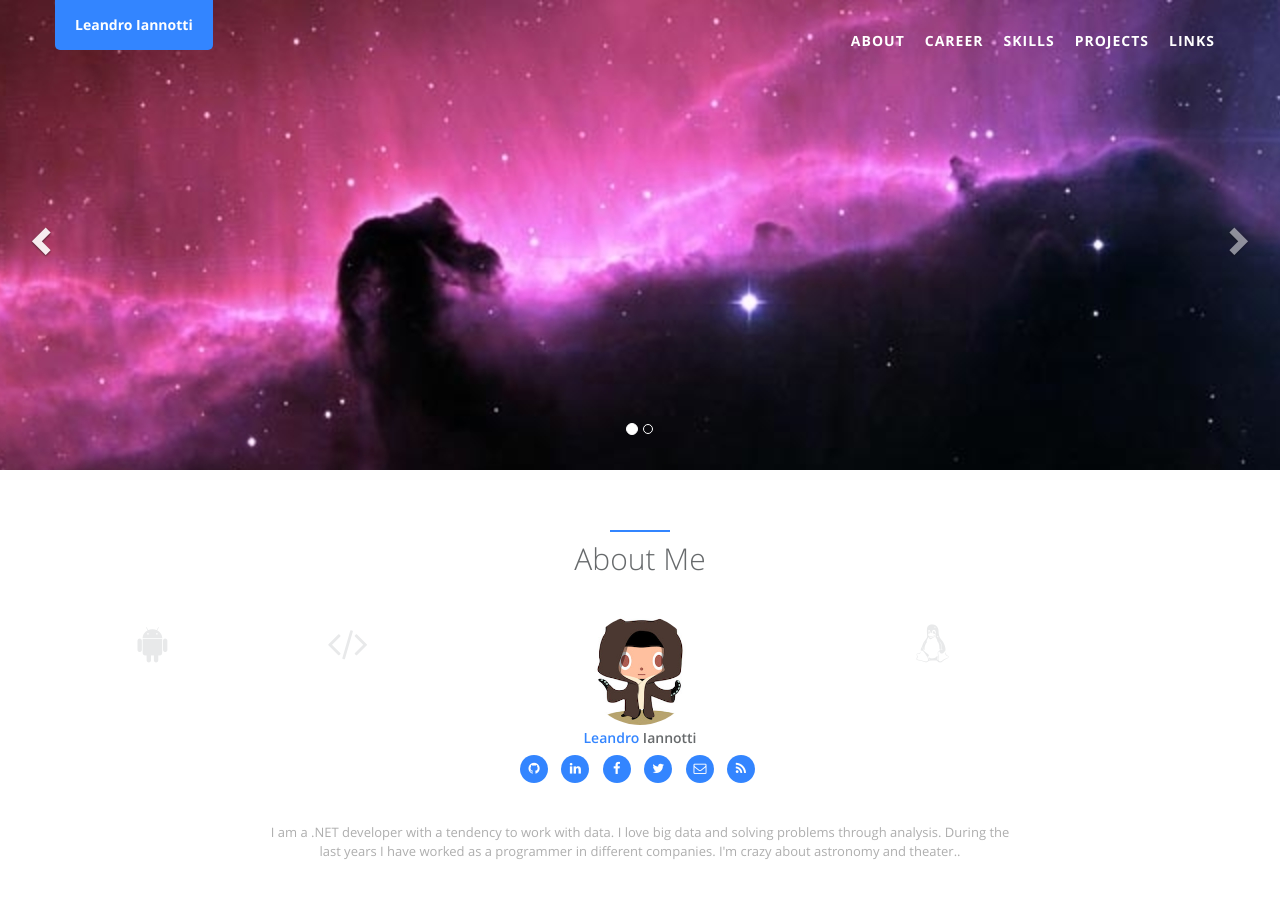
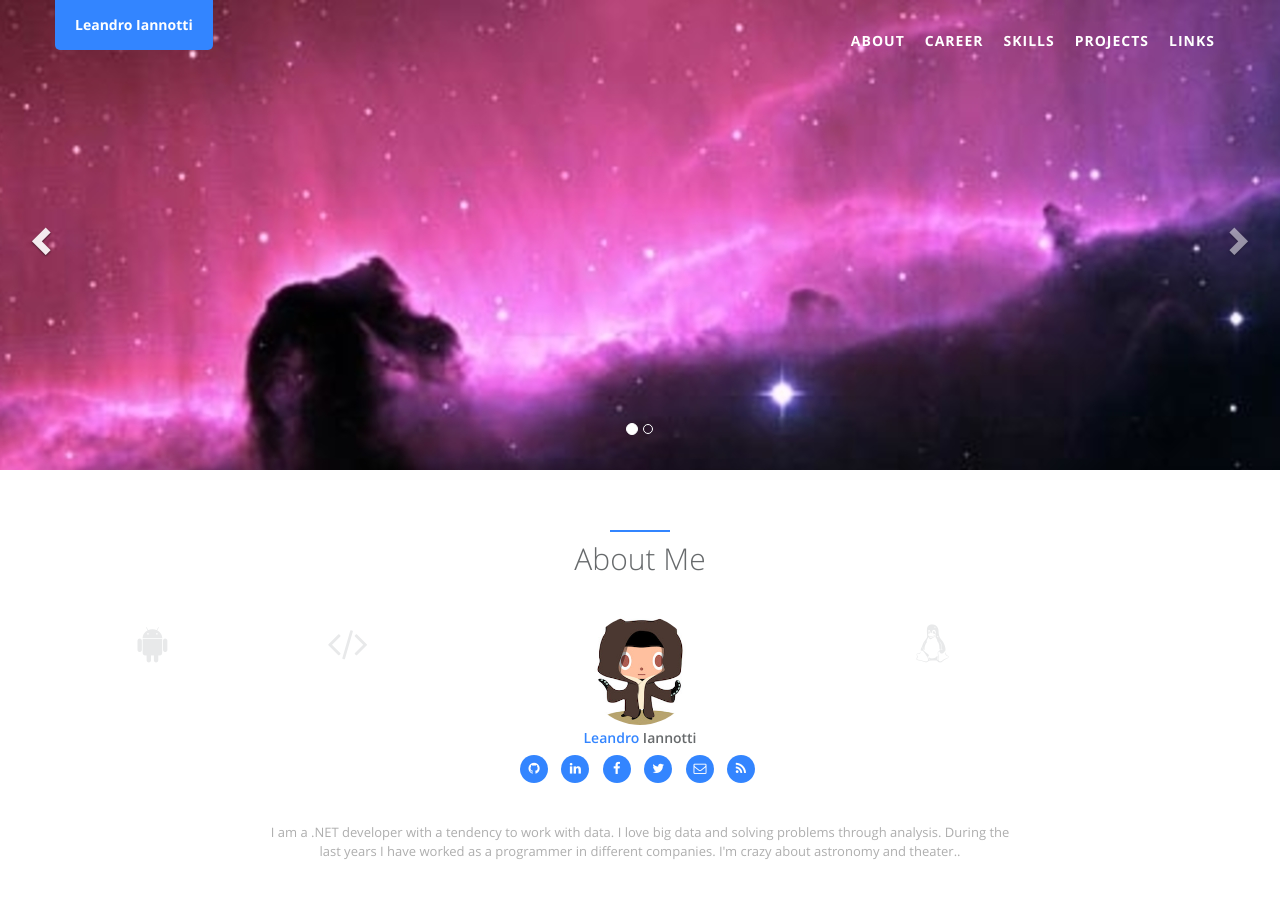
Before and after one commit to leaiannotti/personal-website, a Jekyll site: the page built from index.html, in a window 1280 px wide and 900 px high. Built offline with Jekyll 4.4.1, drawn with Linux system fonts in a browser that asks for light colours.

Commit message:
Update banners.yml

```diff
--- a/_data/index/banners.yml
+++ b/_data/index/banners.yml
@@ -2,7 +2,7 @@
 # Add items for each banner image in the carousel
 #
 # Images are expected to be located in `static/assets/img/`.
-- src: landing/BannerHorse.jpg
+- src: landing/BannerHorseResized.jpg
   title: astronomy
 
 - src: landing/BannerCoding.jpg
```
